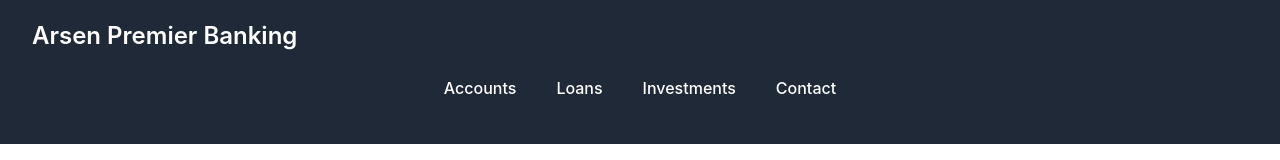
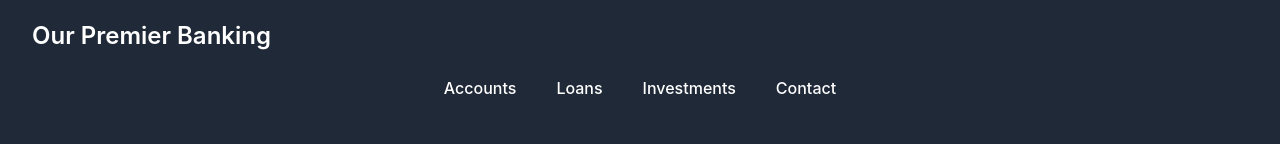
Before and after one commit to arsenhh-byte/ProjectX, a React (Create React App) app in the folder banking-app/: page / in a window 1280 px wide. Shown: the top 160 px of the page. Built offline with nearby package versions, Linux system fonts and the light colour scheme.

Commit message:
Update brand name in the header.

```diff
--- a/banking-app/src/components/Header.js
+++ b/banking-app/src/components/Header.js
@@ -6,7 +6,7 @@ const Header = () => {
     <header className="bg-gray-800 text-white">
       <div className="container mx-auto flex flex-wrap p-5 flex-col md:flex-row items-center">
         <h1 className="flex title-font font-medium items-center text-white mb-4 md:mb-0">
-<span className="ml-3 text-2xl font-semibold">Arsen Premier Banking</span> {/* Updated Brand Name with new style */}
+<span className="ml-3 text-2xl font-semibold">Our Premier Banking</span> {/* Updated Brand Name with new style */}
         </h1>
         <NavBar />
       </div>
```
